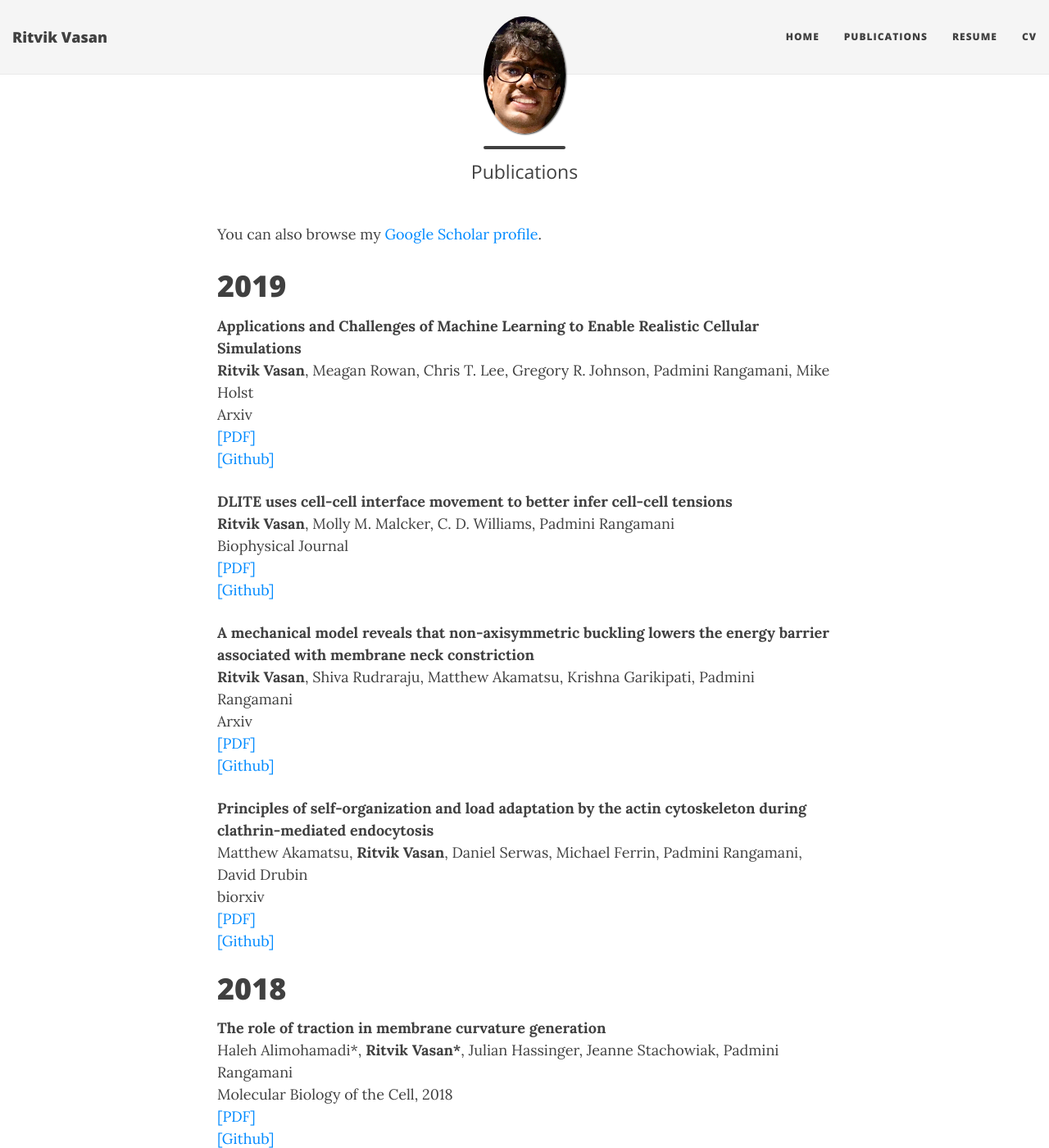
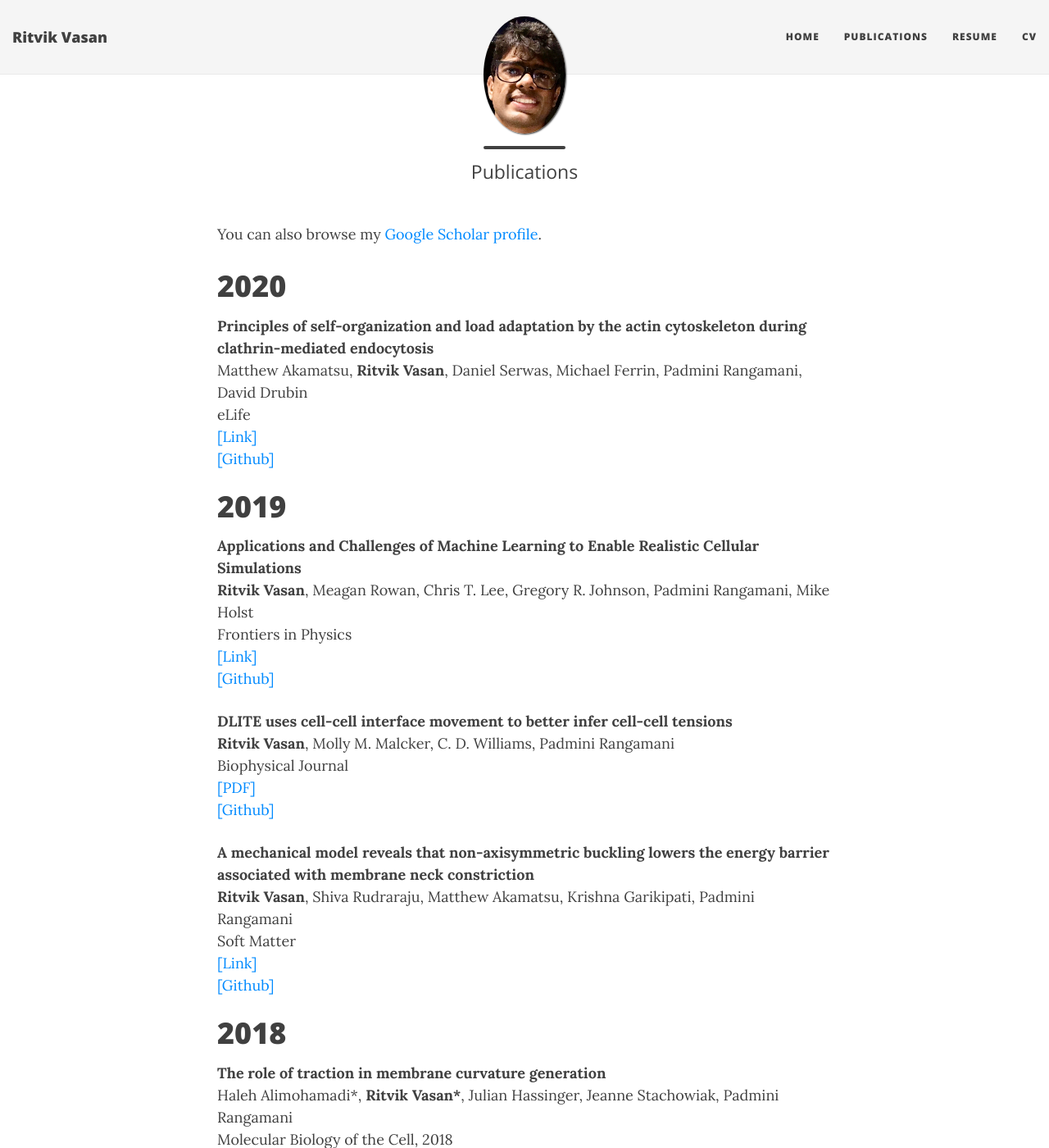
Before and after one commit to ritvikvasan/ritvikvasan.github.io, a Jekyll site: the page built from Publications.md, in a window 1280 px wide and 1400 px high. Shown: the whole window at 82% size. Built offline with Jekyll 4.4.1, drawn with Linux system fonts in a browser that asks for light colours; nearby versions of some CDN libraries.

Commit message:
added elife manuscript

```diff
--- a/Publications.md
+++ b/Publications.md
@@ -8,6 +8,21 @@ You can also browse my <a href="https://scholar.google.com/citations?user=NFIAyP
 <br />
 
 <h1>
+    <a name='2020'></a> 2020
+</h1>
+<div class="media">
+    <div class="media-body">
+       <p class="media-heading">
+          <strong>Principles of self-organization and load adaptation by the actin cytoskeleton during clathrin-mediated endocytosis
+</strong><br />
+          Matthew Akamatsu, <b>Ritvik Vasan</b>, Daniel Serwas, Michael Ferrin, Padmini Rangamani, David Drubin<br />
+          eLife<br />
+          <a href="https://elifesciences.org/articles/49840">[Link]</a> <br />
+          <a href="https://github.com/DrubinBarnes/Akamatsu_CME_manuscript">[Github]</a> <br />
+       </p>
+    </div>
+</div>
+<h1>
     <a name='2019'></a> 2019
 </h1>
 <div class="media">
@@ -16,8 +31,8 @@ You can also browse my <a href="https://scholar.google.com/citations?user=NFIAyP
           <strong>Applications and Challenges of Machine Learning to Enable Realistic Cellular Simulations
 </strong><br />
           <b>Ritvik Vasan</b>, Meagan Rowan, Chris T. Lee, Gregory R. Johnson, Padmini Rangamani, Mike Holst<br />
-          Arxiv<br />
-          <a href="https://arxiv.org/pdf/1911.05218.pdf">[PDF]</a> <br />
+          Frontiers in Physics<br />
+          <a href="https://www.frontiersin.org/articles/10.3389/fphy.2019.00247/full">[Link]</a> <br />
           <a href="https://github.com/AllenCellModeling/Gaussian_CVAE">[Github]</a> <br />
        </p>
     </div>
@@ -44,23 +59,9 @@ You can also browse my <a href="https://scholar.google.com/citations?user=NFIAyP
           <strong>A mechanical model reveals that non-axisymmetric buckling lowers the energy barrier associated with membrane neck constriction
 </strong><br />
           <b>Ritvik Vasan</b>, Shiva Rudraraju, Matthew Akamatsu, Krishna Garikipati, Padmini Rangamani<br />
-          Arxiv<br />
-          <a href="https://arxiv.org/pdf/1906.06443.pdf">[PDF]</a> <br />
+          Soft Matter<br />
+          <a href="https://pubs.rsc.org/en/content/articlehtml/2020/sm/c9sm01494b">[Link]</a> <br />
           <a href="https://github.com/cmmg/biologicalMembraneMechanics">[Github]</a> <br />
-       </p>
-    </div>
-</div>
-<h1>
-</h1>
-<div class="media">
-    <div class="media-body">
-       <p class="media-heading">
-          <strong>Principles of self-organization and load adaptation by the actin cytoskeleton during clathrin-mediated endocytosis
-</strong><br />
-          Matthew Akamatsu, <b>Ritvik Vasan</b>, Daniel Serwas, Michael Ferrin, Padmini Rangamani, David Drubin<br />
-          biorxiv<br />
-          <a href="https://www.biorxiv.org/content/biorxiv/early/2019/06/21/678797.full.pdf">[PDF]</a> <br />
-          <a href="https://github.com/DrubinBarnes/Akamatsu_CME_manuscript">[Github]</a> <br />
        </p>
     </div>
 </div>
@@ -73,7 +74,7 @@ You can also browse my <a href="https://scholar.google.com/citations?user=NFIAyP
           <strong>The role of traction in membrane curvature generation</strong><br />
           Haleh Alimohamadi*, <b>Ritvik Vasan*</b>, Julian Hassinger, Jeanne Stachowiak, Padmini Rangamani<br />
           Molecular Biology of the Cell, 2018<br />
-          <a href="https://www.molbiolcell.org/doi/pdf/10.1091/mbc.E18-02-0087">[PDF]</a><br />
+          <a href="https://doi.org/10.1091/mbc.E18-02-0087">[Link]</a><br />
           <a href="https://github.com/ritvikvasan/EMM">[Github]</a> <br />
        </p>
     </div>
@@ -84,7 +85,7 @@ You can also browse my <a href="https://scholar.google.com/citations?user=NFIAyP
           <strong>Intracellular Membrane Trafficking: Modeling Local Movements in Cells</strong><br />
           <b>Ritvik Vasan</b>, Matthew Akamatsu, Johannes Schöneberg, Padmini Rangamani <br />
           Springer, 2018<br />
-          <a href="https://link.springer.com/content/pdf/10.1007%2F978-3-319-96842-1_9.pdf">[PDF]</a><br />
+          <a href="https://link.springer.com/chapter/10.1007/978-3-319-96842-1_9">[Link]</a><br />
        </p>
     </div>
 </div>
--- a/index.html
+++ b/index.html
@@ -18,11 +18,12 @@ use-site-title: true
 
 <h3>News</h3>
 <ul>
+  <li><p><a href="https://elifesciences.org/articles/49840">Actin self organization</a> paper is accepted to <b>eLife</b>.</p></li>
   <li><p><a href="https://www.frontiersin.org/articles/10.3389/fphy.2019.00247/abstract">Machine learning</a> perspective is accepted to <b>Frontiers in Physics</b>.</p></li>
   <li><p><a href="https://arxiv.org/abs/1906.06443">Neck</a> paper is accepted by <b>Soft Matter</b>.</p></li>
   <li><p><a href="https://www.sciencedirect.com/science/article/pii/S0006349519308215">DLITE</a> paper is accepted by <b>Biophysical Journal</b>.</p></li>
   <li><p>Completed internship at the Allen Institute for Cell Science, supervised by <a href="https://alleninstitute.org/what-we-do/cell-science/about/team/staff-profiles/greg-johnson/">Dr. Gregory Johnson</a>.</p></li>
-  <li><p>Chair of cell mechanics, mechanosensing and motility subgroup at <b>Biophysical Society 2019</b>.</p></li>
+  <li><p>Chair of cell mechanics, mechanosensing and motility subgroup at <b>Biophysical Societys 2019</b>.</p></li>
   <li><p>Presented a talk at <b>Biophysical Society 2019</b>.</p></li>
   <li><p>Presented a poster at <b>American Society for Cell Biology 2018</b>.</p></li>
   <li><p>Completed internship at the Allen Institute for Cell Science, supervised by <a href="https://alleninstitute.org/what-we-do/cell-science/about/team/staff-profiles/c-david-williams/">Dr. C. Dave Williams</a>.</p></li>
```
